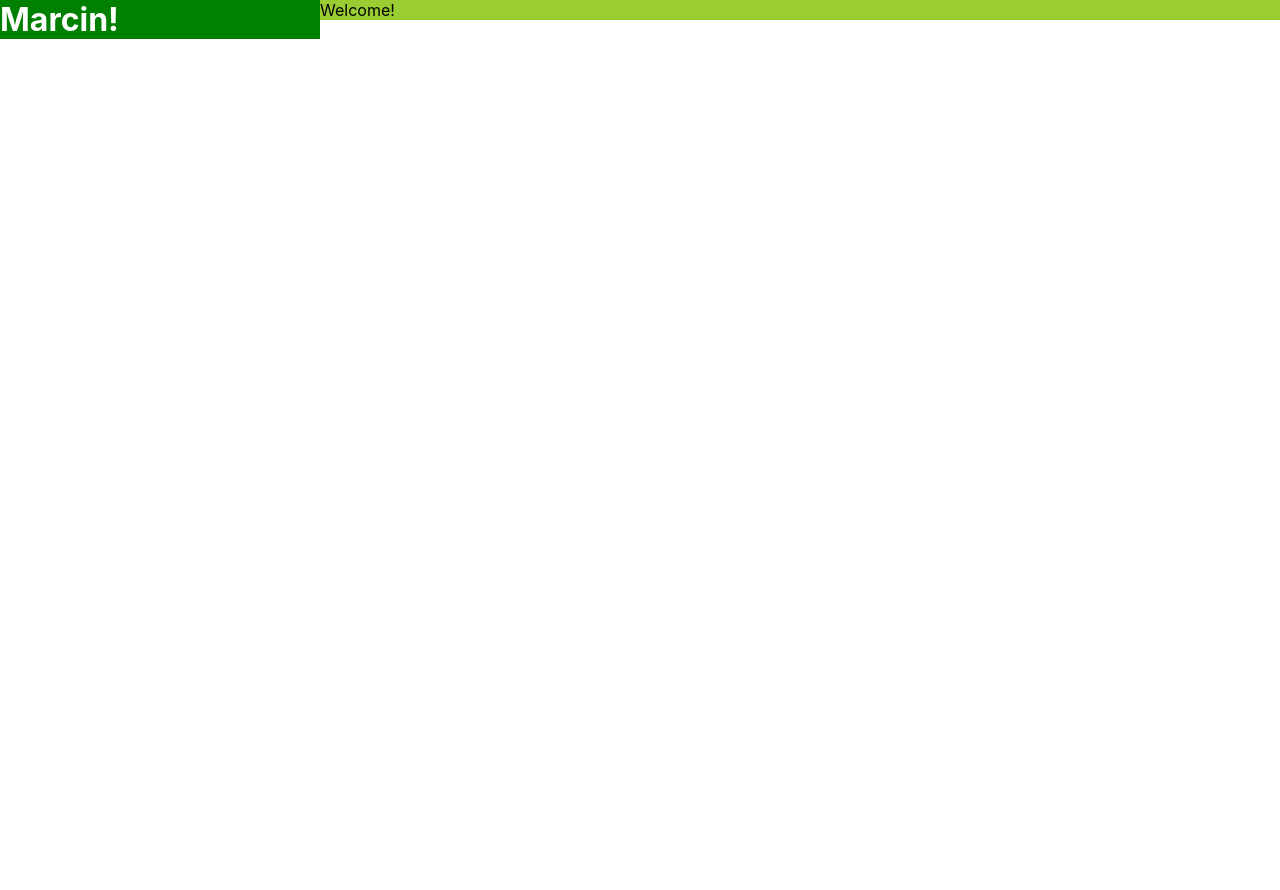
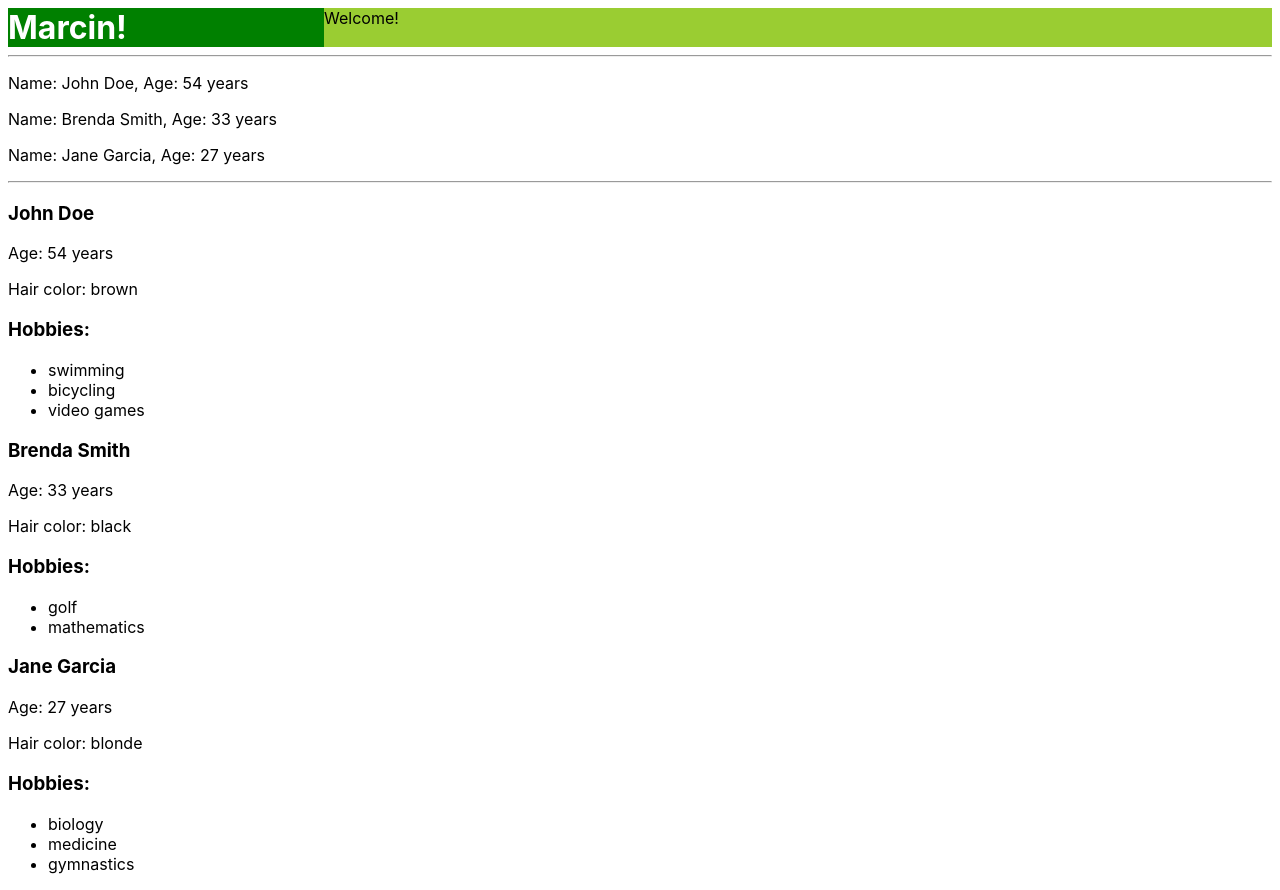
Before and after one commit to mayblack/rdp-1, a React (Create React App) app: page / in a window 1280 px wide. Before the commit the page ends 800 px from the top, so only its background shows below. Built offline with nearby package versions, Linux system fonts and the light colour scheme.

Commit message:
add RegularListing component to display list of people in different versions

```diff
--- a/src/App.js
+++ b/src/App.js
@@ -1,13 +1,39 @@
 import { SplitScreen } from './SplitScreen';
 import { LeftHandComponent } from './LeftHandComponent';
 import { RightHandComponent } from './RightHandComponent';
+import {RegularList} from './RegularList';
+import {SmallPersonListItem} from './people/SmallPersonListItem';
+import {LargePersonListItem} from './people/LargePersonListItem';
+
+const people = [{
+    name: 'John Doe',
+    age: 54,
+    hairColor: 'brown',
+    hobbies: ['swimming', 'bicycling', 'video games'],
+}, {
+    name: 'Brenda Smith',
+    age: 33,
+    hairColor: 'black',
+    hobbies: ['golf', 'mathematics'],
+}, {
+    name: 'Jane Garcia',
+    age: 27,
+    hairColor: 'blonde',
+    hobbies: ['biology', 'medicine', 'gymnastics'],
+}];
 
 function App() {
   return (
-      <SplitScreen leftWeight={1} rightWeight={3}>
-        <LeftHandComponent name="Marcin"/>
-        <RightHandComponent message="Welcome"/>
-      </SplitScreen>
+      <div>
+          <SplitScreen leftWeight={1} rightWeight={3}>
+            <LeftHandComponent name="Marcin"/>
+            <RightHandComponent message="Welcome"/>
+          </SplitScreen>
+          <hr/>
+          <RegularList items={people} resourceName="person" itemComponent={SmallPersonListItem}/>
+          <hr/>
+          <RegularList items={people} resourceName="person" itemComponent={LargePersonListItem}/>
+      </div>
   );
 }
 
--- a/src/LeftHandComponent.js
+++ b/src/LeftHandComponent.js
@@ -2,6 +2,7 @@
     return <h1 style={{
         backgroundColor: 'green',
         color: 'white',
+        height: '100%',
         margin: 0
     }}>{name}!</h1>
 }
--- /dev/null
+++ b/src/RegularList.js
@@ -0,0 +1,11 @@
+export const RegularList = ({ items, resourceName, itemComponent: ItemComponent }) => {
+    return (
+      <>
+          {items.map((item, index) => (
+              <ItemComponent key={index} {...{
+                  [resourceName]: item
+              }}/>
+          ))}
+      </>
+    )
+}
--- a/src/RightHandComponent.js
+++ b/src/RightHandComponent.js
@@ -1,6 +1,7 @@
 export const RightHandComponent = ({ message }) => {
     return <p style={{
         backgroundColor: 'yellowgreen',
+        height: '100%',
         margin: 0
     }}>{message}!</p>
 }
--- a/src/index.css
+++ b/src/index.css
@@ -1,5 +1,4 @@
 body {
-  margin: 0;
   font-family: -apple-system, BlinkMacSystemFont, 'Segoe UI', 'Roboto', 'Oxygen',
     'Ubuntu', 'Cantarell', 'Fira Sans', 'Droid Sans', 'Helvetica Neue',
     sans-serif;
--- /dev/null
+++ b/src/people/LargePersonListItem.js
@@ -0,0 +1,15 @@
+export const LargePersonListItem = ({ person }) => {
+    const { name, age, hairColor, hobbies } = person;
+
+    return (
+        <>
+            <h3>{name}</h3>
+            <p>Age: {age} years</p>
+            <p>Hair color: {hairColor}</p>
+            <h3>Hobbies:</h3>
+            <ul>
+                {hobbies.map(hobby => <li key={hobby}>{hobby}</li>)}
+            </ul>
+        </>
+    );
+}
--- /dev/null
+++ b/src/people/SmallPersonListItem.js
@@ -0,0 +1,7 @@
+export const SmallPersonListItem = ({ person }) => {
+    const { name, age } = person;
+
+    return (
+        <p>Name: {name}, Age: {age} years</p>
+    );
+}
```
Also changed, not shown: src/App.css (deleted, +0 -38 lines), src/products/LargeProductListItem.js (added), src/products/SmallProductListItem.js (added).
